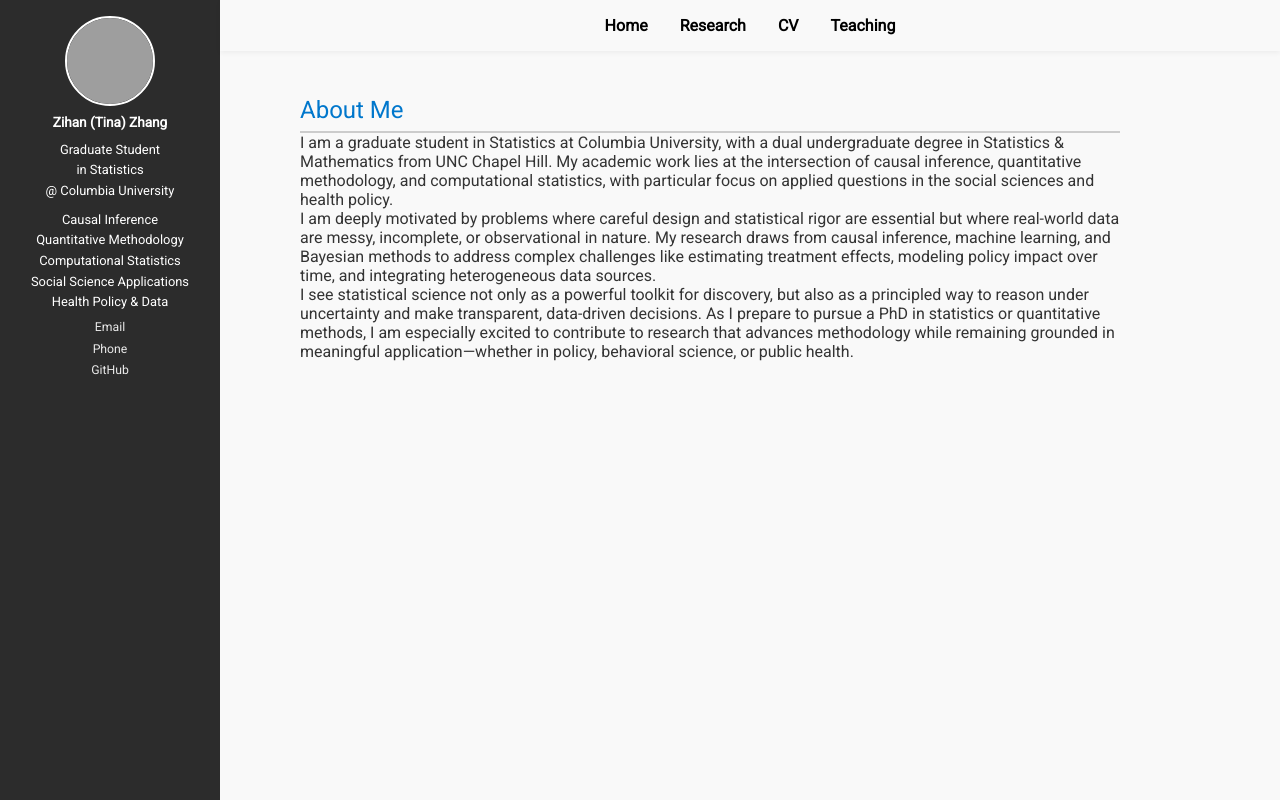
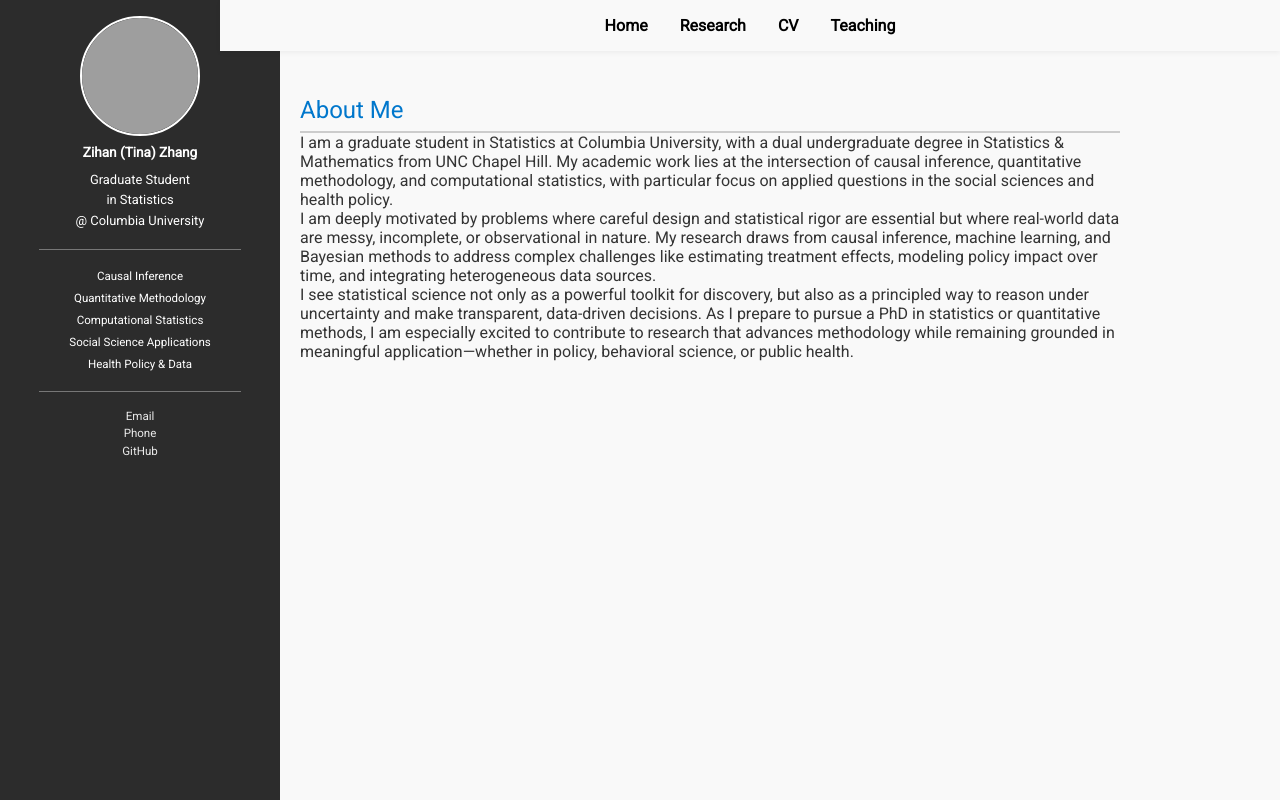
Before and after one commit to tinazhangzh/zihan-homepage, a plain HTML site: page index.html in a window 1280 px wide. Drawn offline with Linux system fonts and the light colour scheme; grey boxes are pictures that could not be loaded.

Commit message:
Update index.html

```diff
--- a/index.html
+++ b/index.html
@@ -40,7 +40,7 @@
   }
 
   .sidebar {
-    width: 220px;
+    width: 280px;
     background: var(--dark);
     color: white;
     min-height: 100vh;
@@ -56,8 +56,8 @@
   }
 
   .sidebar img {
-    width: 90px;
-    height: 90px;
+    width: 120px;
+    height: 120px;
     border-radius: 50%;
     object-fit: cover;
     border: 2px solid white;
@@ -141,6 +141,39 @@
     color: var(--primary);
     margin-top: 0;
   }
+
+  .subheading {
+  text-align: center;
+  font-size: 0.9em;
+  line-height: 1.5em;
+  margin: 0.8em 0 0.8em;
+}
+
+.sidebar-tags p {
+  text-align: center;
+  margin: 0.3em 0;
+  font-size: 0.85em;
+}
+
+.sidebar-links a {
+  font-size: 0.85em;
+  display: block;
+  text-align: center;
+  margin: 0.3em 0;
+  color: var(--text-light);
+  text-decoration: none;
+}
+.sidebar-links a:hover {
+  color: white;
+  text-decoration: underline;
+}
+
+.divider {
+  border: 0;
+  border-top: 1px solid #777;
+  width: 80%;
+  margin: 1em 0;
+}
 </style>
 </head>
 
@@ -149,17 +182,25 @@
     <aside class="sidebar">
       <img src="IMG_7961.JPG" alt="Zihan Zhang">
       <h1>Zihan (Tina) Zhang</h1>
-      <p>Graduate Student<br>in Statistics<br>@ Columbia University</p>
-      <p>
-        Causal Inference<br>
-        Quantitative Methodology<br>
-        Computational Statistics<br>
-        Social Science Applications<br>
-        Health Policy & Data
-      </p>
-      <a href="mailto:zz3213@columbia.edu">Email</a>
-      <a href="tel:+19842187517">Phone</a>
-      <a href="https://github.com/tinazhangzh" target="_blank">GitHub</a>
+      <p class="subheading">Graduate Student<br>in Statistics<br>@ Columbia University</p>
+
+      <hr class="divider">
+
+      <div class="sidebar-tags">
+        <p>Causal Inference</p>
+        <p>Quantitative Methodology</p>
+        <p>Computational Statistics</p>
+        <p>Social Science Applications</p>
+        <p>Health Policy & Data</p>
+      </div>
+
+      <hr class="divider">
+
+      <div class="sidebar-links">
+        <a href="mailto:zz3213@columbia.edu">Email</a>
+        <a href="tel:+19842187517">Phone</a>
+        <a href="https://github.com/tinazhangzh" target="_blank">GitHub</a>
+      </div>
     </aside>
 
     <div class="main">
```
